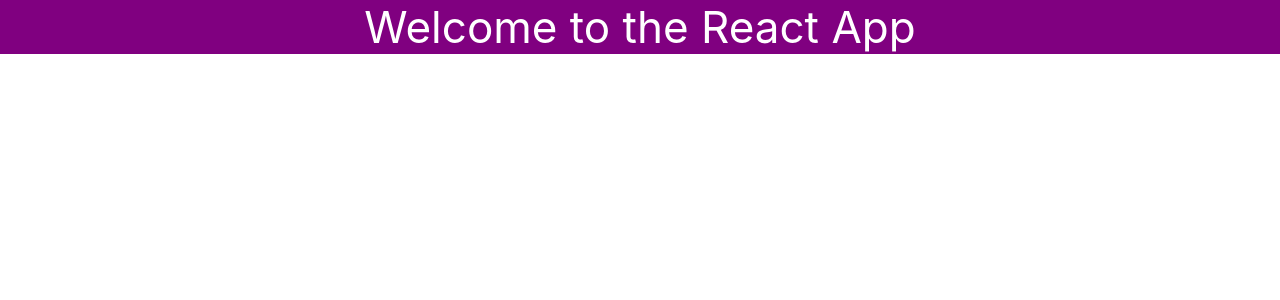
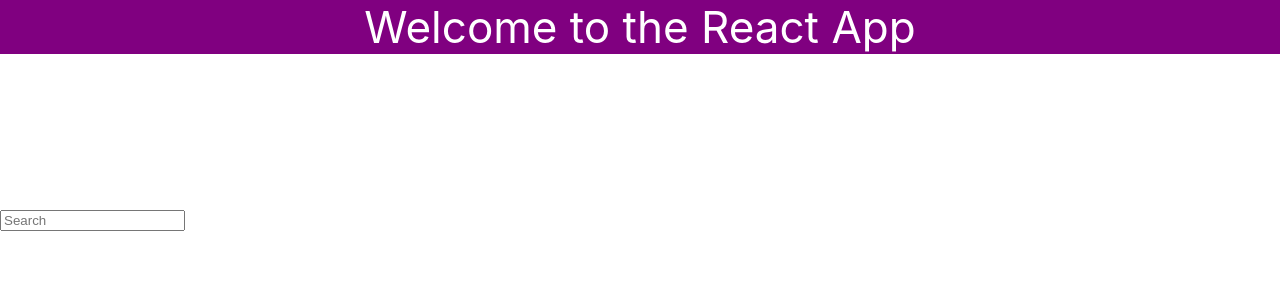
Before and after one commit to Muchai248/Bank-of-Flatiron, a React (Create React App) app in the folder bank-app/: page / in a window 1280 px wide. Shown: the top 300 px of the page. Built offline with nearby package versions, Linux system fonts and the light colour scheme.

Commit message:
color change

```diff
--- a/bank-app/src/App.js
+++ b/bank-app/src/App.js
@@ -1,5 +1,6 @@
 import React from "react";
 import Header from "./component/Header";
+import SearchBar from "./component/SearchBar";
 
 function App() {
   return (
@@ -9,6 +10,7 @@ function App() {
 
       </div>
       <Header/>
+      <SearchBar/>
     </div>
     </>
   );
--- a/bank-app/src/component/Header.js
+++ b/bank-app/src/component/Header.js
@@ -4,7 +4,7 @@ import React from "react";
 function Header(){
     return(
         <>
-            <nav style={{textAlign:"center", bottom:"99px",color:"white", backgroundColor:"purple", fontSize:"44px"}}>Welcome to the React App</nav>
+            <nav style={{textAlign:"center", bottom:"789px",color:"white", backgroundColor:"purple", fontSize:"44px"}}>Welcome to the React App</nav>
         </>
     )
 }
--- /dev/null
+++ b/bank-app/src/component/SearchBar.js
@@ -0,0 +1,11 @@
+import React from "react";
+
+function SearchBar(){
+    return(
+        <>
+        <input  style={{boxShadow:"Purple", position:"absolute", bottom:"569px"}}type="Search" placeholder="Search"/>
+        </>
+    )
+}
+
+export default SearchBar;
```
